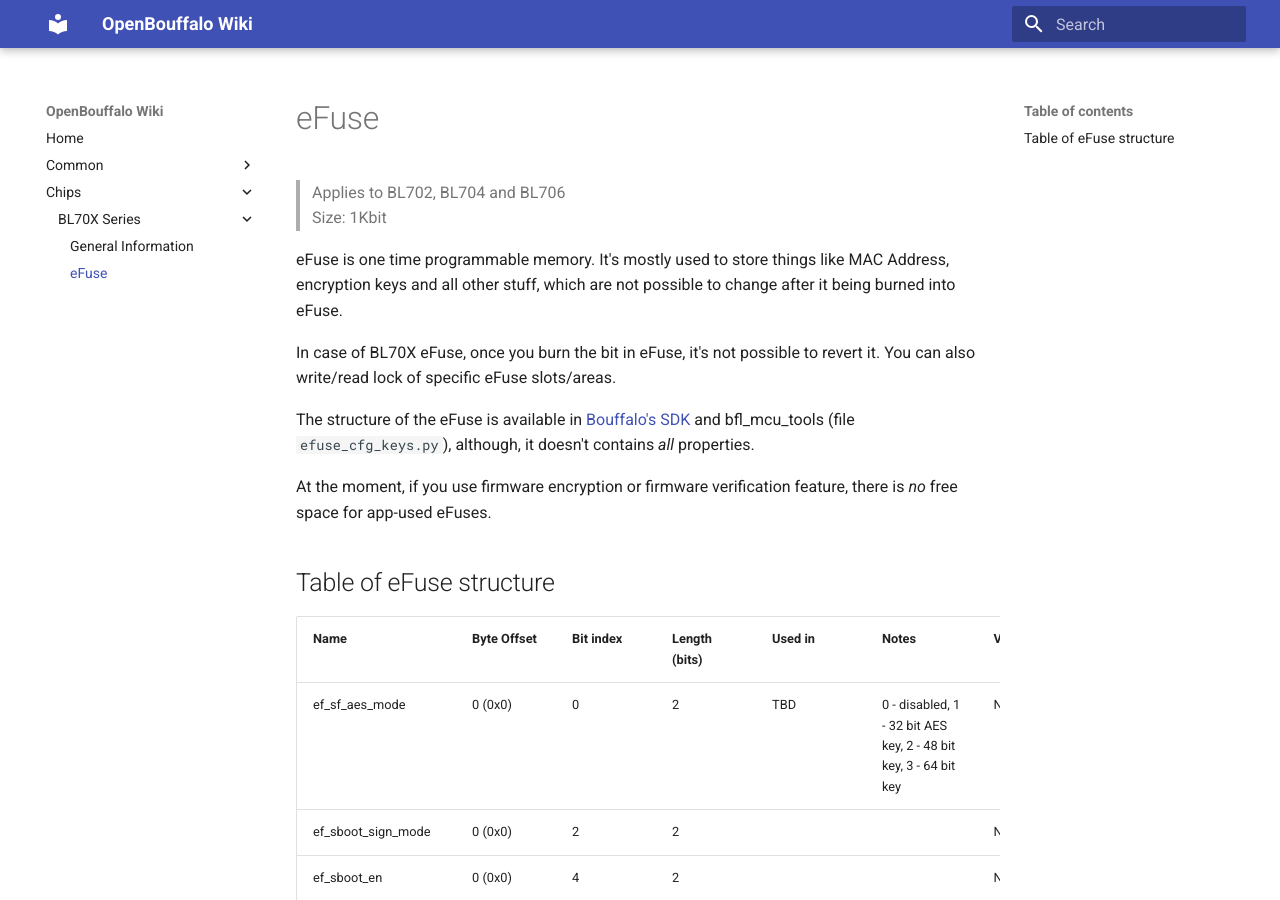
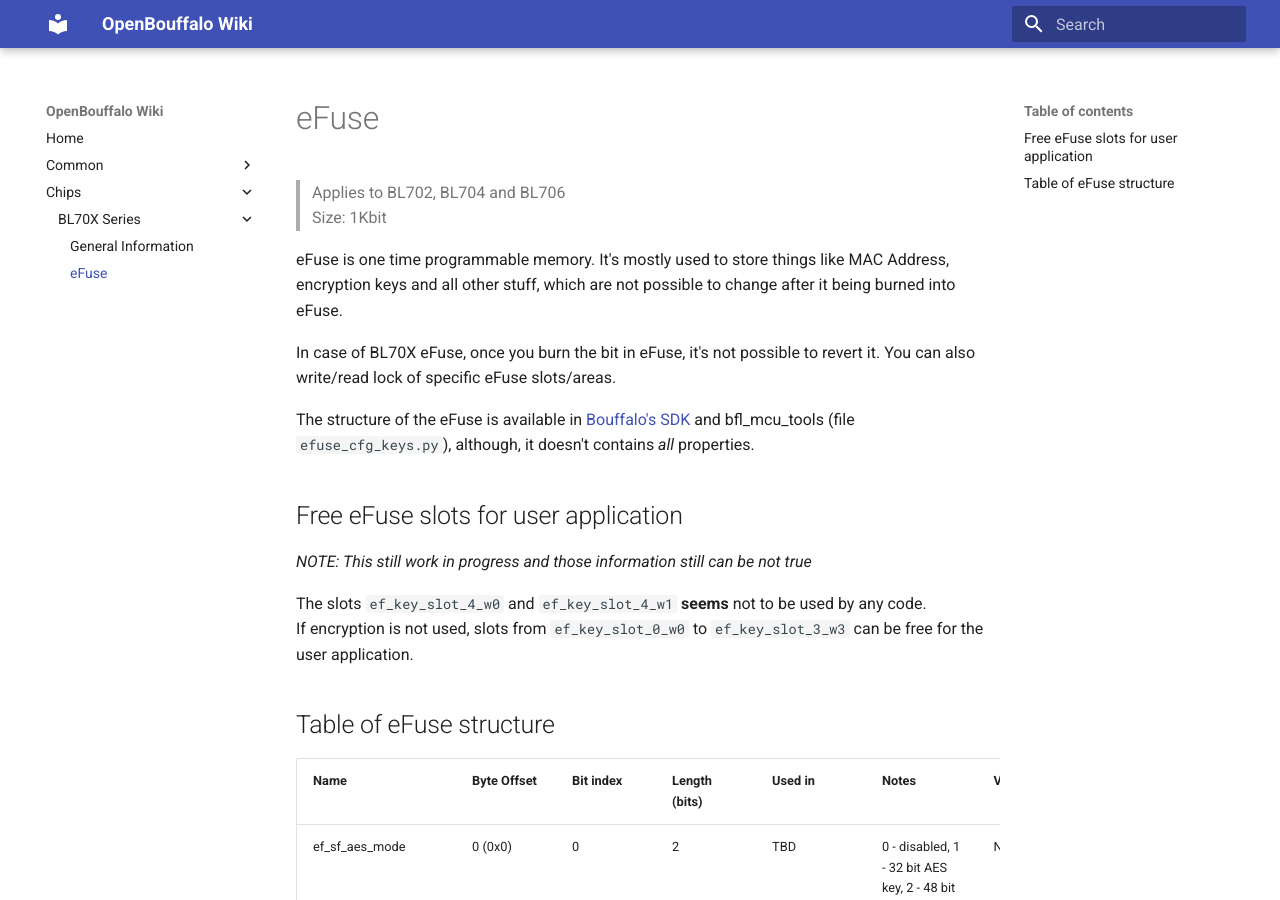
Before and after one commit to openbouffalo/openbouffalo.github.io, an MkDocs documentation site: the page built from docs/chips/bl70x/efuse.md, in a window 1280 px wide and 900 px high. Built offline with MkDocs 1.6.1 and Material for MkDocs 9.7.7, drawn with Linux system fonts in a browser that asks for light colours.

Commit message:
Correct information about free eFuse slots for user app

```diff
--- a/docs/chips/bl70x/efuse.md
+++ b/docs/chips/bl70x/efuse.md
@@ -9,7 +9,13 @@ In case of BL70X eFuse, once you burn the bit in eFuse, it's not possible to rev
 
 The structure of the eFuse is available in [Bouffalo's SDK](https://github.com/bouffalolab/bl_mcu_sdk/blob/master/drivers/bl702_driver/regs/ef_data_0_reg.h) and bfl_mcu_tools (file `efuse_cfg_keys.py`), although, it doesn't contains *all* properties.
 
-At the moment, if you use firmware encryption or firmware verification feature, there is *no* free space for app-used eFuses.
+## Free eFuse slots for user application
+
+*NOTE: This still work in progress and those information still can be not true*
+
+The slots `ef_key_slot_4_w0` and `ef_key_slot_4_w1` **seems** not to be used by any code.
+If encryption is not used, slots from `ef_key_slot_0_w0` to `ef_key_slot_3_w3` can be free for the user application.
+
 
 ## Table of eFuse structure
 
```
